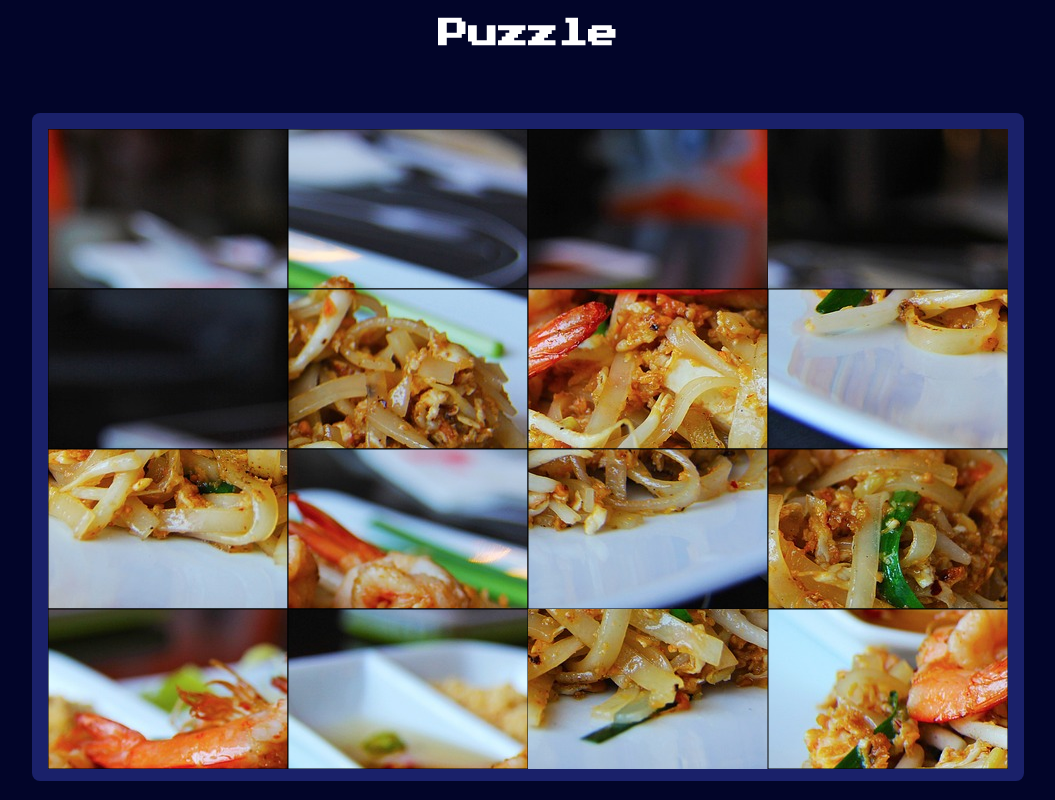
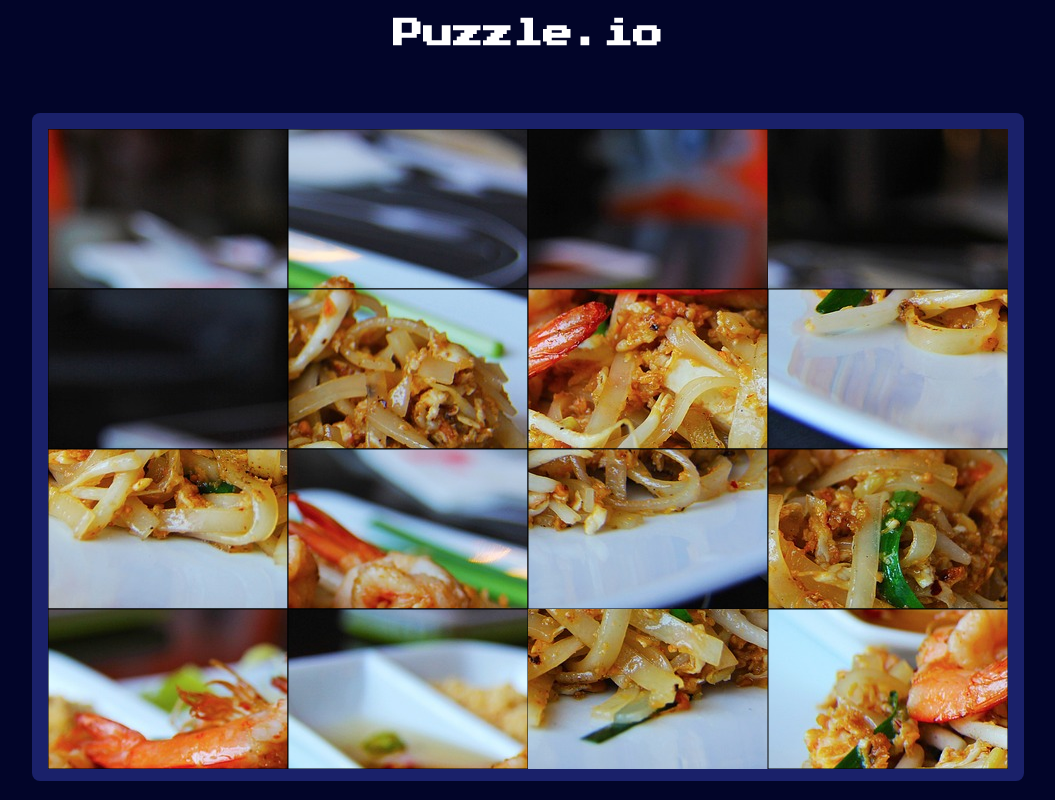
Before and after one commit to Erik3010/puzzle-game, a plain HTML site: page index.html in a window 1280 px wide. Shown: the whole page, without its empty margins (112-1167 px from the left). Drawn offline with Linux system fonts and the light colour scheme.

Commit message:
change name

```diff
--- a/index.html
+++ b/index.html
@@ -12,7 +12,7 @@
 <body>
     <div class="container">
         <div class="game-header">
-            <h2>Puzzle</h2>
+            <h2>Puzzle.io</h2>
         </div>
         <div class="game-board">
             <canvas id="canvas" width="500" height="500"></canvas>
```
